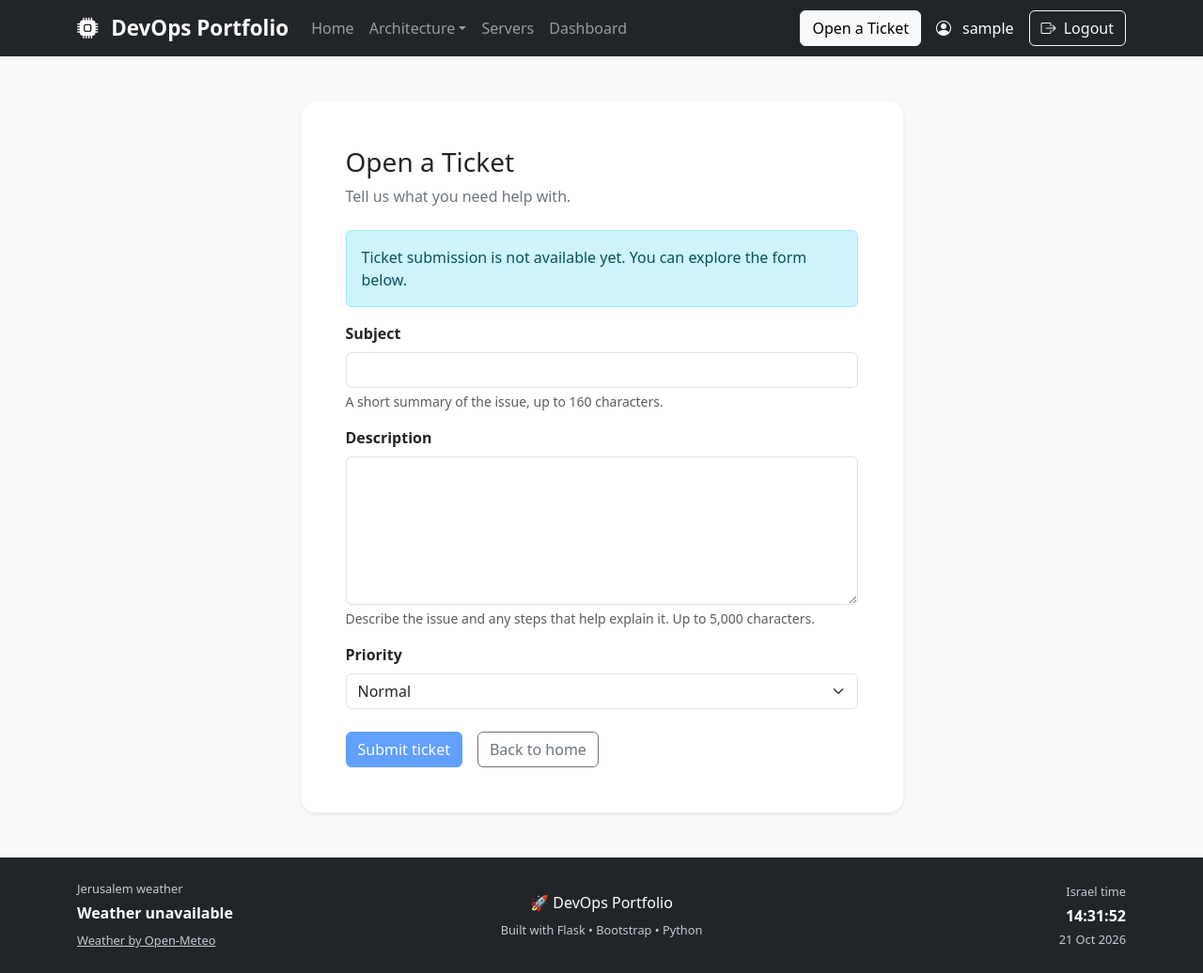
After one commit to DanielDahan-work/Project_Y, a Flask app: page /tickets/new in a window 1280 px wide. The commit adds this page. Shown: the whole page at 94% size. Run offline with Flask 3, Linux system fonts and the light colour scheme; the visitor is signed in with stand-in values (Sample User, id 1).

Commit message:
Replace PESH with an authenticated ticket form preview

```diff
--- a/app/routes/__init__.py
+++ b/app/routes/__init__.py
@@ -5,6 +5,7 @@ from app.routes.architecture import architecture_bp
 from app.routes.dashboard import dashboard_bp
 from app.routes.profile import profile_bp
 from app.routes.pesh import pesh_bp
+from app.routes.tickets import tickets_bp
 
 
 def register_blueprints(app):
@@ -15,3 +16,4 @@ def register_blueprints(app):
     app.register_blueprint(dashboard_bp)
     app.register_blueprint(profile_bp)
     app.register_blueprint(pesh_bp)
+    app.register_blueprint(tickets_bp)
--- a/app/routes/pesh.py
+++ b/app/routes/pesh.py
@@ -1,9 +1,11 @@
-from flask import Blueprint, render_template
+from flask import Blueprint, redirect, url_for
+from flask_login import login_required
 
 
 pesh_bp = Blueprint("pesh", __name__)
 
 
 @pesh_bp.route("/pesh")
+@login_required
 def pesh():
-    return render_template("pesh.html")
+    return redirect(url_for("tickets.new_ticket"))
--- /dev/null
+++ b/app/routes/tickets.py
@@ -0,0 +1,12 @@
+from flask import Blueprint, render_template
+from flask_login import login_required
+
+
+tickets_bp = Blueprint("tickets", __name__)
+
+
+@tickets_bp.route("/tickets/new")
+@login_required
+def new_ticket():
+    # This step provides the form only. Submission comes with ticket persistence.
+    return render_template("new_ticket.html")
--- a/app/templates/base.html
+++ b/app/templates/base.html
@@ -72,17 +72,16 @@
                     <a class="nav-link" href="/dashboard">Dashboard</a>
                 </li>
 
-                <li class="nav-item">
-                    <a class="nav-link {% if request.blueprint == 'pesh' %}active{% endif %}"
-                       {% if request.blueprint == 'pesh' %}aria-current="page"{% endif %}
-                       href="{{ url_for('pesh.pesh') }}">PESH</a>
-                </li>
-
             </ul>
 
            {% if current_user.is_authenticated %}
 
-    <a class="navbar-text text-white me-3 profile-link" href="{{ url_for('profile.profile') }}" aria-label="My profile: {{ current_user.username }}">
+    <div class="d-flex flex-wrap align-items-center gap-3">
+    <a class="btn btn-outline-light {% if request.blueprint == 'tickets' %}active{% endif %}"
+       {% if request.blueprint == 'tickets' %}aria-current="page"{% endif %}
+       href="{{ url_for('tickets.new_ticket') }}">Open a Ticket</a>
+
+    <a class="navbar-text text-white profile-link" href="{{ url_for('profile.profile') }}" aria-label="My profile: {{ current_user.username }}">
         {% if profile_image_url %}
         <img class="navbar-avatar" src="{{ profile_image_url }}" alt="">
         {% else %}
@@ -95,6 +94,7 @@
         <i class="bi bi-box-arrow-right me-1"></i>
         Logout
     </a>
+    </div>
 
 {% else %}
 
--- /dev/null
+++ b/app/templates/new_ticket.html
@@ -0,0 +1,48 @@
+{% extends "base.html" %}
+
+{% block content %}
+<div class="row justify-content-center">
+    <div class="col-lg-8 col-xl-7">
+        <section class="bg-white rounded-4 shadow-sm p-4 p-md-5" aria-labelledby="ticketHeading">
+            <h1 id="ticketHeading" class="h3 mb-2">Open a Ticket</h1>
+            <p class="text-secondary mb-4">Tell us what you need help with.</p>
+
+            <div class="alert alert-info" id="ticketAvailability" role="status">
+                Ticket submission is not available yet. You can explore the form below.
+            </div>
+
+            <form action="{{ url_for('tickets.new_ticket') }}" method="post" aria-describedby="ticketAvailability">
+                <input type="hidden" name="csrf_token" value="{{ csrf_token() }}">
+
+                <div class="mb-3">
+                    <label for="ticketSubject" class="form-label fw-semibold">Subject</label>
+                    <input class="form-control" id="ticketSubject" name="subject" type="text"
+                           maxlength="160" required aria-describedby="subjectHelp">
+                    <div id="subjectHelp" class="form-text">A short summary of the issue, up to 160 characters.</div>
+                </div>
+
+                <div class="mb-3">
+                    <label for="ticketDescription" class="form-label fw-semibold">Description</label>
+                    <textarea class="form-control" id="ticketDescription" name="description"
+                              rows="6" maxlength="5000" required aria-describedby="descriptionHelp"></textarea>
+                    <div id="descriptionHelp" class="form-text">Describe the issue and any steps that help explain it. Up to 5,000 characters.</div>
+                </div>
+
+                <div class="mb-4">
+                    <label for="ticketPriority" class="form-label fw-semibold">Priority</label>
+                    <select class="form-select" id="ticketPriority" name="priority" required>
+                        <option value="low">Low</option>
+                        <option value="normal" selected>Normal</option>
+                        <option value="high">High</option>
+                    </select>
+                </div>
+
+                <div class="d-flex flex-wrap align-items-center gap-3">
+                    <button class="btn btn-primary" type="submit" disabled aria-describedby="ticketAvailability">Submit ticket</button>
+                    <a class="btn btn-outline-secondary" href="{{ url_for('home.home') }}">Back to home</a>
+                </div>
+            </form>
+        </section>
+    </div>
+</div>
+{% endblock %}
```
Also changed, not shown: app/templates/pesh.html (deleted, +0 -8 lines), tests/test_ticket_form.py (added, +67 -0 lines).
